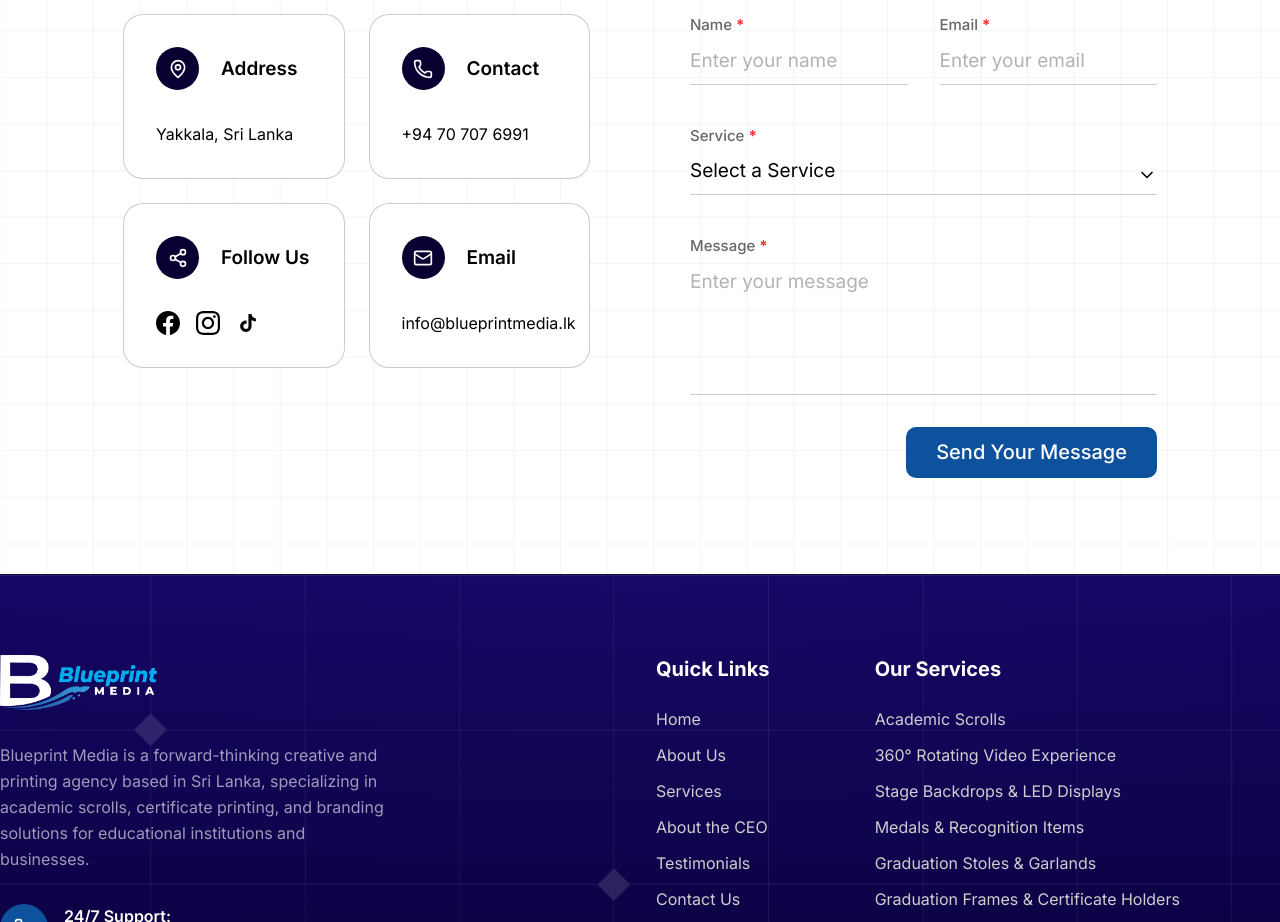
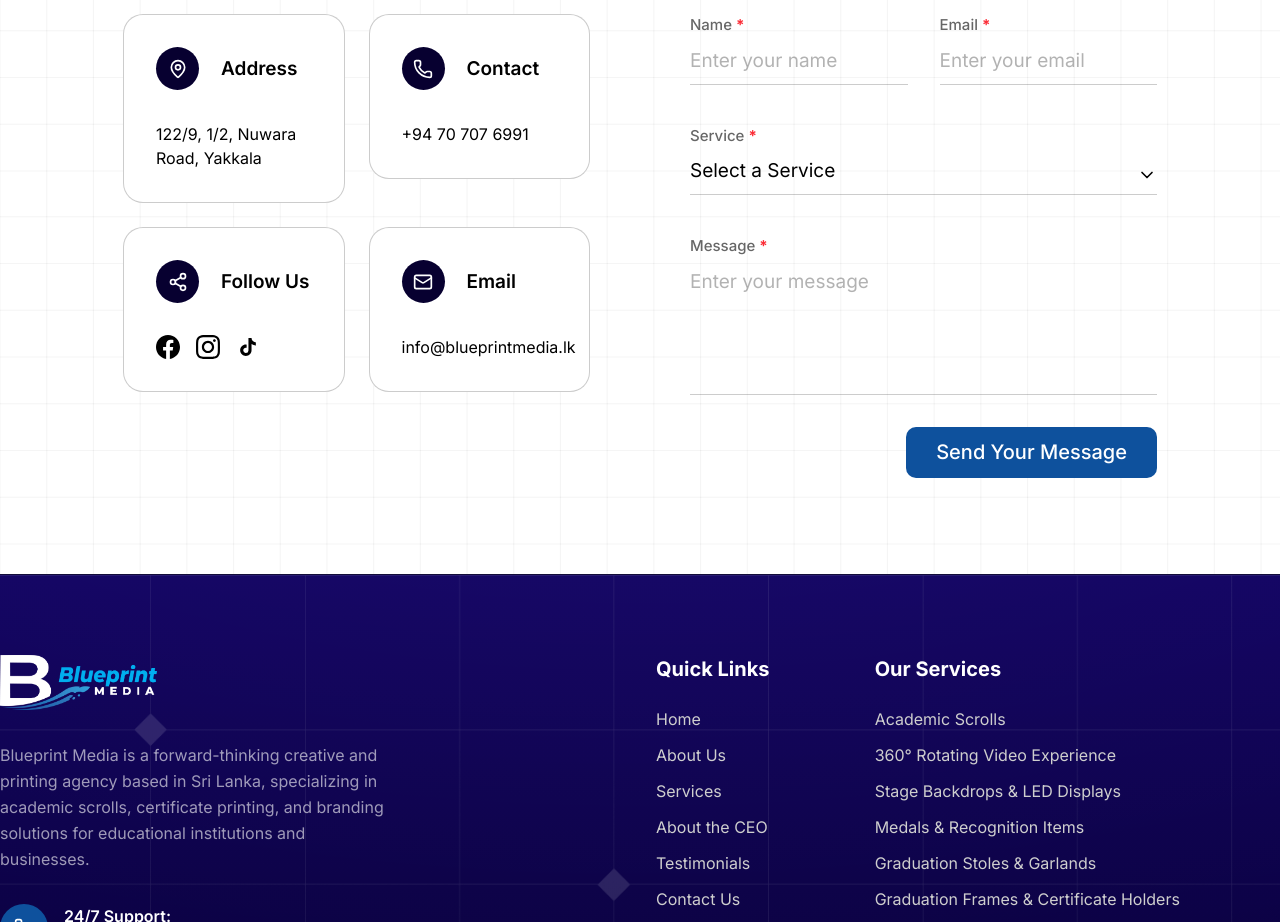
Before and after one commit to kanishka-gunatunga/blue-print-media, a Next.js app: page / in a window 1280 px wide. Shown: the part 5680-6602 px from the top of the page. Built offline with nearby package versions, Linux system fonts and the light colour scheme.

Commit message:
add : client changes

```diff
--- a/components/Contact.tsx
+++ b/components/Contact.tsx
@@ -237,7 +237,7 @@ export default function Contact() {
             <div className="grid grid-cols-1 sm:grid-cols-2 gap-6 w-full">
               <motion.div variants={itemVariants}>
                 <ContactInfoCard icon={MapPin} title="Address">
-                  Yakkala, Sri Lanka
+                    122/9, 1/2, Nuwara Road, Yakkala
                 </ContactInfoCard>
               </motion.div>
 
```
